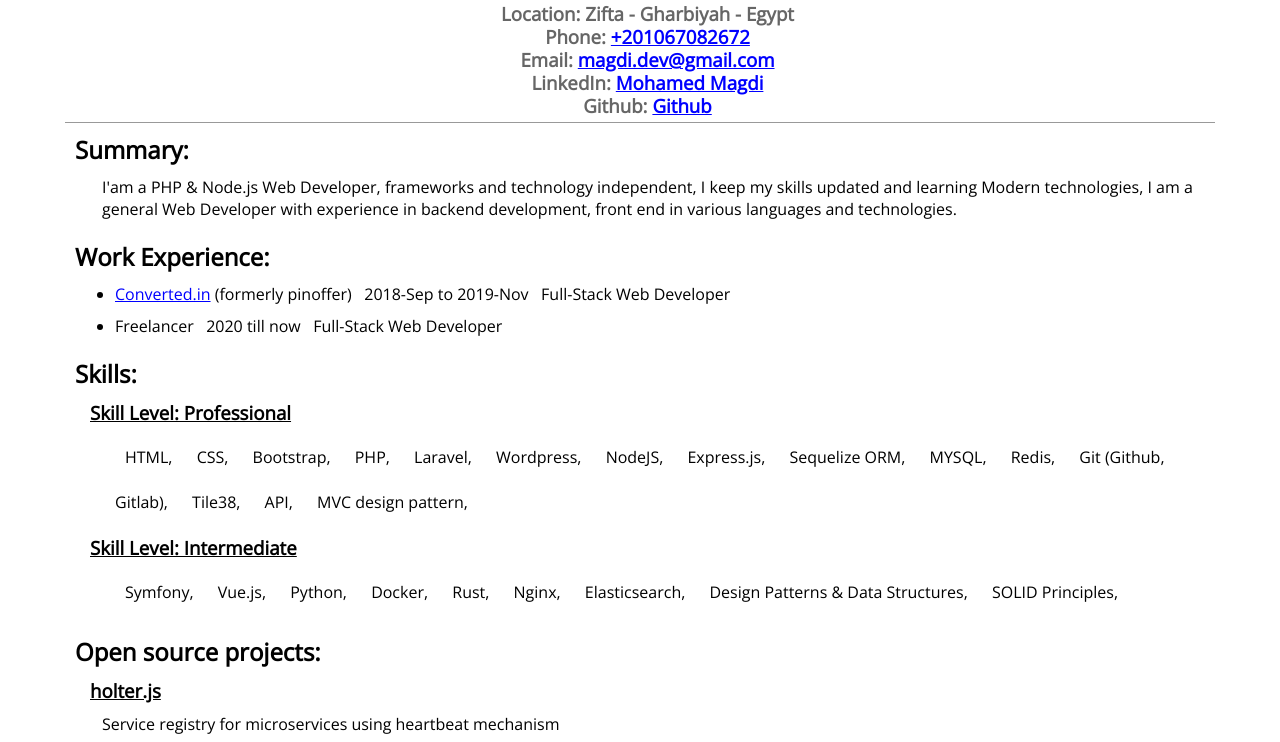
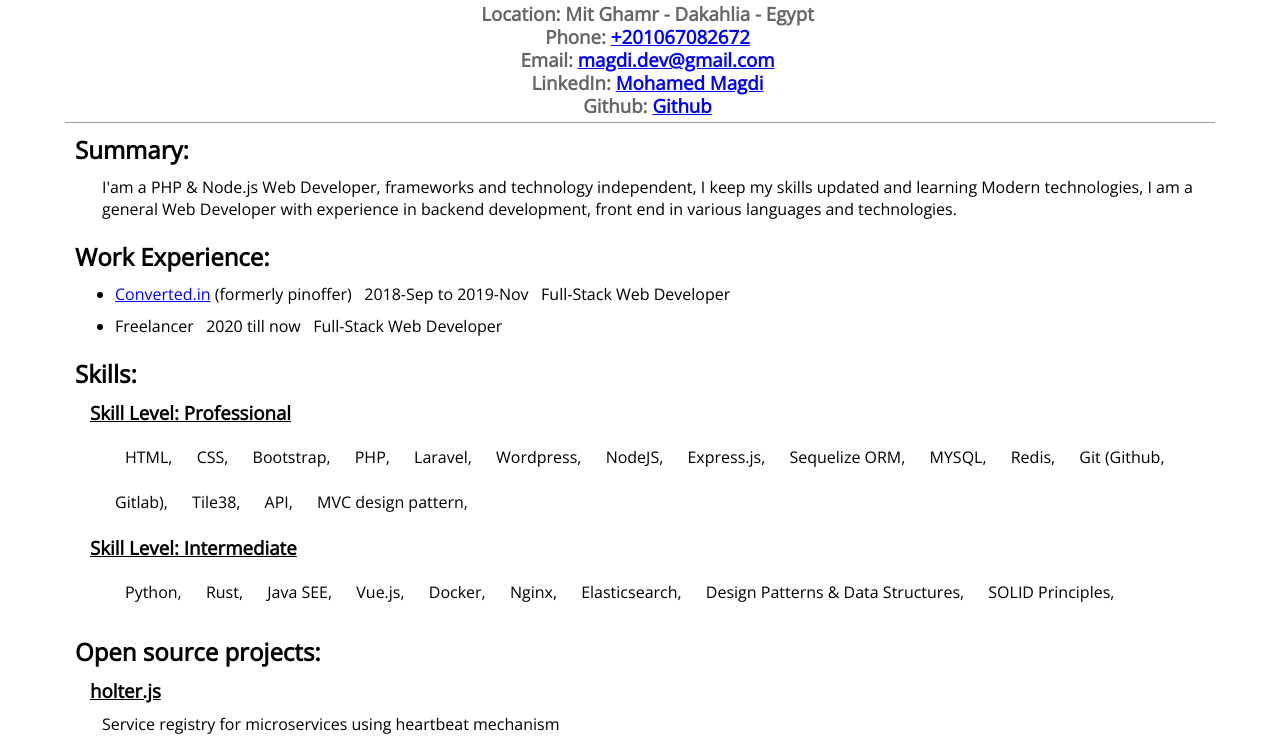
Before and after one commit to oxmagdi/MyCV2021, a plain HTML site: page index.html in a window 1280 px wide. Shown: the part 56-798 px from the top of the page. Drawn offline with nearby package versions, Linux system fonts and the light colour scheme.

Commit message:
update info

```diff
--- a/index.html
+++ b/index.html
@@ -88,7 +88,7 @@
     <div class="container">
       <div class="header">
         <h2>Mohamed Magdi Fawzi</h2>
-        <h3>Location: Zifta - Gharbiyah - Egypt</h3>
+        <h3>Location: Mit Ghamr - Dakahlia - Egypt</h3>
         <h3>Phone: <a href="tel:+201067082672" target="_blank">+201067082672</a></h3>
         <h3>
           Email: <a href="mailto:magdi.dev@gmail.com"  target="_blank">magdi.dev@gmail.com</a>
@@ -148,11 +148,11 @@
           </ul>
           <h3 class="work">Skill Level: Intermediate</h3>
           <ul class="list inline">
-            <li>Symfony</li>
+            <li>Python</li>
+            <li>Rust</li>
+            <li>Java SEE</li>
             <li>Vue.js</li>
-            <li>Python</li>
             <li>Docker</li>
-            <li>Rust</li>
             <li>Nginx</li>
             <li>Elasticsearch</li>
             <li>Design Patterns & Data Structures</li>
@@ -308,10 +308,10 @@
         <!-- end projects -->
 
         <!-- start languages -->
-        <div class="education">
+<!--         <div class="education">
           <h2>Education:</h2>
-          <p> High school degree.</p>
-        </div>
+          <p> ----- </p>
+        </div> -->
         <!-- end languages -->
 
 
```
